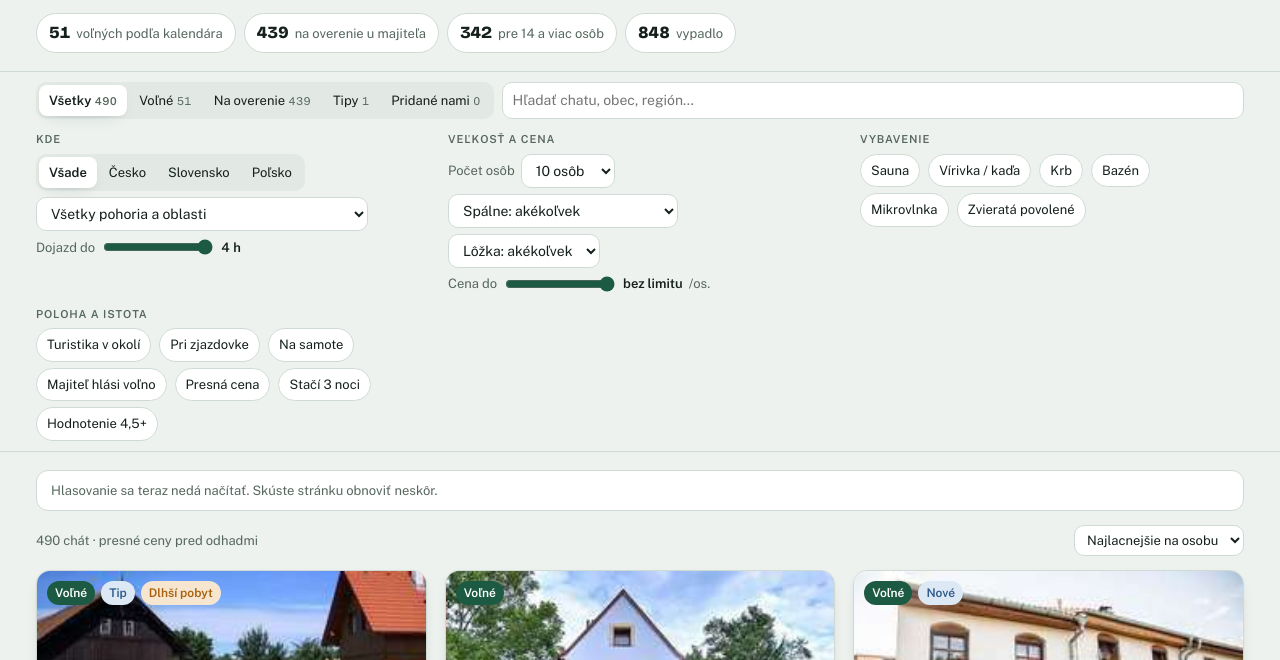
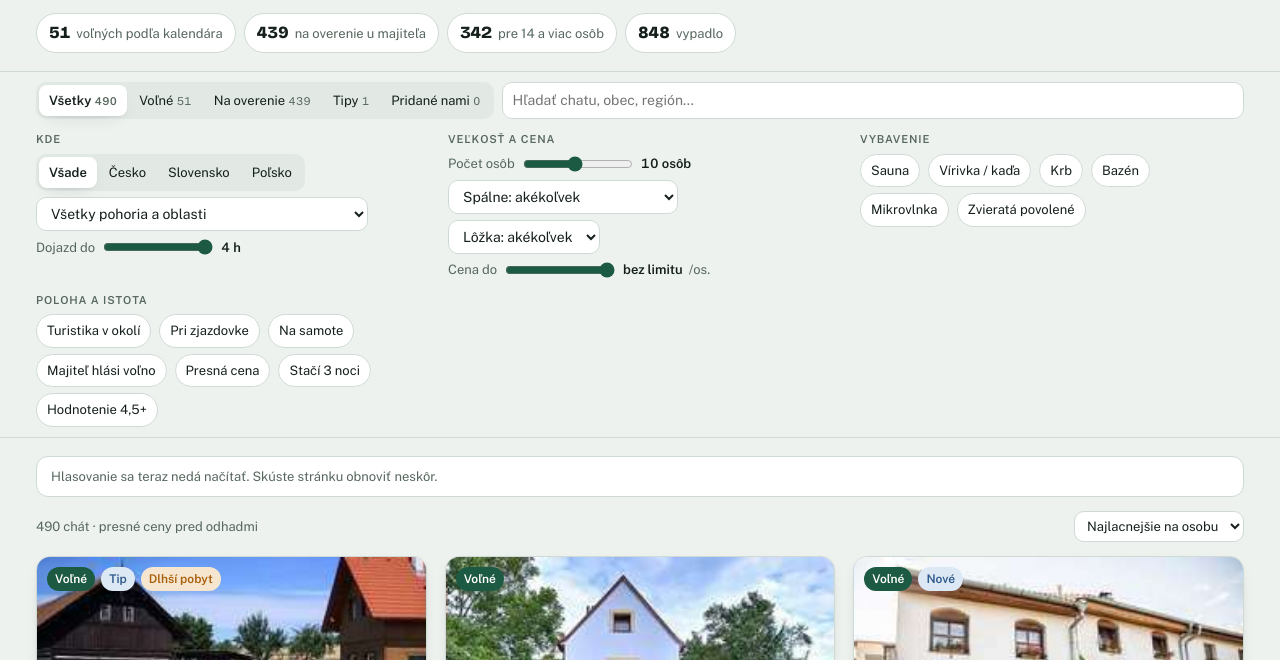
Before and after one commit to Adamino07/chaty-silvester, a plain HTML site: page index.html in a window 1280 px wide. Shown: the part 140-800 px from the top of the page. Drawn offline with nearby package versions, Linux system fonts and the light colour scheme; no server answers.

Commit message:
Počet osôb ako posuvník od 1
Co-Authored-By: Claude Fable 5.2 <noreply@anthropic.com>

```diff
--- a/index.html
+++ b/index.html
@@ -70,6 +70,7 @@ input[type=search], select { font: inherit; font-size: 14px; color: var(--ink);
 input[type=search] { flex: 1 1 180px; min-width: 0; }
 .range { display: inline-flex; align-items: center; gap: 6px; font-size: 13px; color: var(--muted); }
 .range input { width: 110px; accent-color: var(--spruce); }
+#personsv { min-width: 58px; }
 .range output { min-width: 44px; color: var(--ink); font-weight: 600; font-variant-numeric: tabular-nums; }
 .toggle-filters { display: none; }
 
@@ -217,7 +218,7 @@ dialog.who .skip { margin-top: 12px; width: 100%; }
       <label class="range" for="maxh">Dojazd do <input type="range" id="maxh" min="1" max="4" step="0.25"><output id="maxhv"></output></label>
     </div></div>
     <div class="fgroup"><h3>Veľkosť a cena</h3><div class="row">
-      <label class="range" for="persons">Počet osôb <select id="persons" aria-label="Počet osôb"></select></label>
+      <label class="range" for="persons">Počet osôb <input type="range" id="persons" min="1" max="20" step="1"><output id="personsv"></output></label>
       <select id="minBr" aria-label="Počet spální">
         <option value="0">Spálne: akékoľvek</option><option value="5">aspoň 5 spální (známy počet)</option>
         <option value="6">aspoň 6 spální</option><option value="7">aspoň 7 spální</option>
@@ -406,16 +407,17 @@ $("#clear").addEventListener("click", () => {
   st.chips.clear(); st.country = "";
   document.querySelectorAll("#filters [data-k]").forEach(b => b.setAttribute("aria-pressed", "false"));
   $("#countries").querySelectorAll("button").forEach(x => x.setAttribute("aria-pressed", x.dataset.c === ""));
-  ["#area", "#minBr", "#minBd", "#persons"].forEach(x => $(x).selectedIndex = 0);
+  ["#area", "#minBr", "#minBd"].forEach(x => $(x).selectedIndex = 0);
+  $("#persons").value = C.guests_min;
   maxpp.value = maxpp.max; maxh.value = maxh.max; $("#q").value = ""; apply();
 });
 const areaCounts = {};
 R.forEach(r => { if (r.nat) areaCounts[r.nat] = (areaCounts[r.nat] || 0) + 1; });
 $("#area").insertAdjacentHTML("beforeend", Object.entries(areaCounts).sort((a, b) => b[1] - a[1])
   .map(([a, n]) => `<option value="${esc(a)}">${esc(a)} (${n})</option>`).join(""));
-$("#persons").innerHTML = Array.from({ length: (C.group_size_max || 20) - C.guests_min + 1 }, (_, i) => C.guests_min + i)
-  .map(n => `<option value="${n}">${n} osôb</option>`).join("");
-["#area", "#minBr", "#minBd", "#persons"].forEach(s => $(s).addEventListener("change", apply));
+$("#persons").max = C.group_size_max || 20; $("#persons").value = C.guests_min;
+["input", "change"].forEach(ev => $("#persons").addEventListener(ev, apply));
+["#area", "#minBr", "#minBd"].forEach(s => $(s).addEventListener("change", apply));
 const maxpp = $("#maxpp"), maxh = $("#maxh");
 maxpp.max = C.max_price_per_person_eur; maxpp.value = C.max_price_per_person_eur;
 maxh.max = C.max_drive_hours; maxh.value = C.max_drive_hours;
@@ -486,11 +488,12 @@ const PAGE = 24;
 function apply() {
   const q = $("#q").value.trim().toLowerCase(), mp = +maxpp.value, mh = +maxh.value;
   N = +$("#persons").value;
+  $("#personsv").textContent = N + (N === 1 ? " osoba" : N < 5 ? " osoby" : " osôb");
   const noLimit = mp >= +maxpp.max;   // doraz posuvníka = bez limitu (dlhšie povinné pobyty bývajú drahšie)
   $("#maxppv").textContent = noLimit ? "bez limitu" : mp + " €"; $("#maxhv").textContent = String(mh).replace(".", ",") + " h";
   const chipFns = ALL_CHIPS.filter(([k]) => st.chips.has(k)).map(c => c[2]);
   const area = $("#area").value;
-  const active = st.chips.size + !!st.country + !!area + (+$("#minBr").value > 0) + (+$("#minBd").value > 0) + (N > C.guests_min) + (mp < +maxpp.max) + (mh < +maxh.max) + !!q;
+  const active = st.chips.size + !!st.country + !!area + (+$("#minBr").value > 0) + (+$("#minBd").value > 0) + (N !== C.guests_min) + (mp < +maxpp.max) + (mh < +maxh.max) + !!q;
   $("#clear").hidden = !active;
   $("#toggleFilters").textContent = active ? `Filtre (${active})` : "Filtre";
   if (area) chipFns.push(r => r.nat === area);
```
